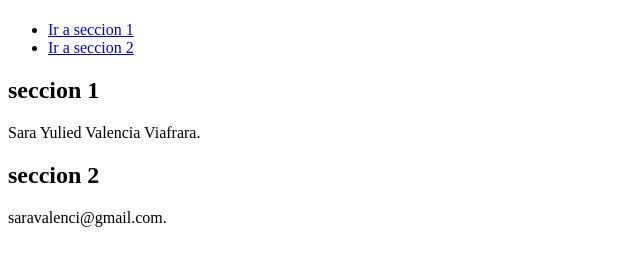
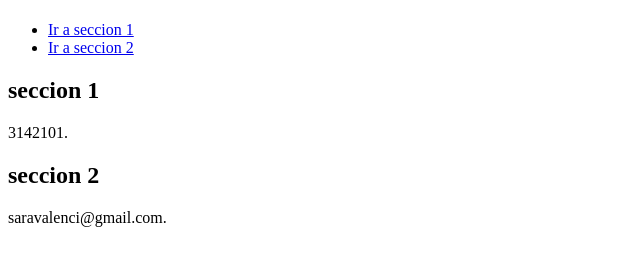
Before and after one commit to sarita887/sara-valencia-1061704247, a plain HTML site: page vinculo.html in a window 1280 px wide. Shown: the part 59-324 px from the top of the page, without its empty margins (0-640 px from the left). Drawn offline with Linux system fonts and the light colour scheme.

Commit message:
modificacion pagina vinculo

```diff
--- a/vinculo.html
+++ b/vinculo.html
@@ -18,7 +18,7 @@
 <!--Secciones con anclas -->
 <section id="seccion1">
 <h2>seccion 1</h2>
-<p> Sara Yulied Valencia Viafrara.</p>
+<p> 3142101.</p>
 </section>
 
 <section id="seccion2">
```
